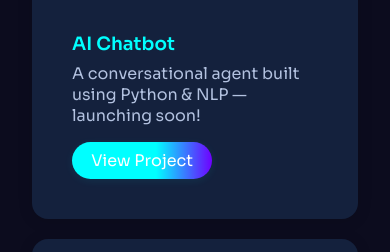
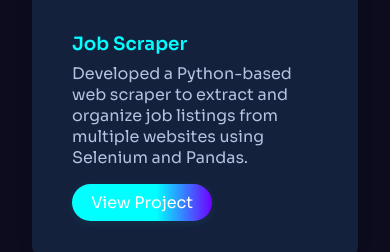
Before and after one commit to Prashanth1984-sudo/My-Portfolio, a plain HTML site: page index.html in a window 390 px wide. Shown: the part 2085-2337 px from the top of the page. Drawn offline with nearby package versions, Linux system fonts and the light colour scheme; grey boxes are pictures that could not be loaded.

Commit message:
Added a job scraper project

```diff
--- a/index.html
+++ b/index.html
@@ -79,12 +79,12 @@
     <div class="projects-grid">
       <div class="project-card">
         <div class="project-thumbnail loading">
-          <img src="https://bsmedia.business-standard.com/_media/bs/img/article/2023-02/12/full/1676220256-6112.jpg" alt="AI Chatbot Project" />
+          <img src="https://staticlearn.shine.com/l/m/images/blog/mobile/the_future_of_job_search.webp" alt="Job Scraper Project" />
         </div>
         <div class="project-info">
-          <h3>AI Chatbot</h3>
-          <p>A conversational agent built using Python & NLP — launching soon!</p>
-          <a href="https://github.com/yourusername/aichatbot" target="_blank" class="project-link">View Project</a>
+          <h3>Job Scraper</h3>
+          <p>Developed a Python-based web scraper to extract and organize job listings from multiple websites using Selenium and Pandas.</p>
+          <a href="https://github.com/Prashanth1984-sudo/Job-Scraper" target="_blank" class="project-link">View Project</a>
         </div>
       </div>
 
```
